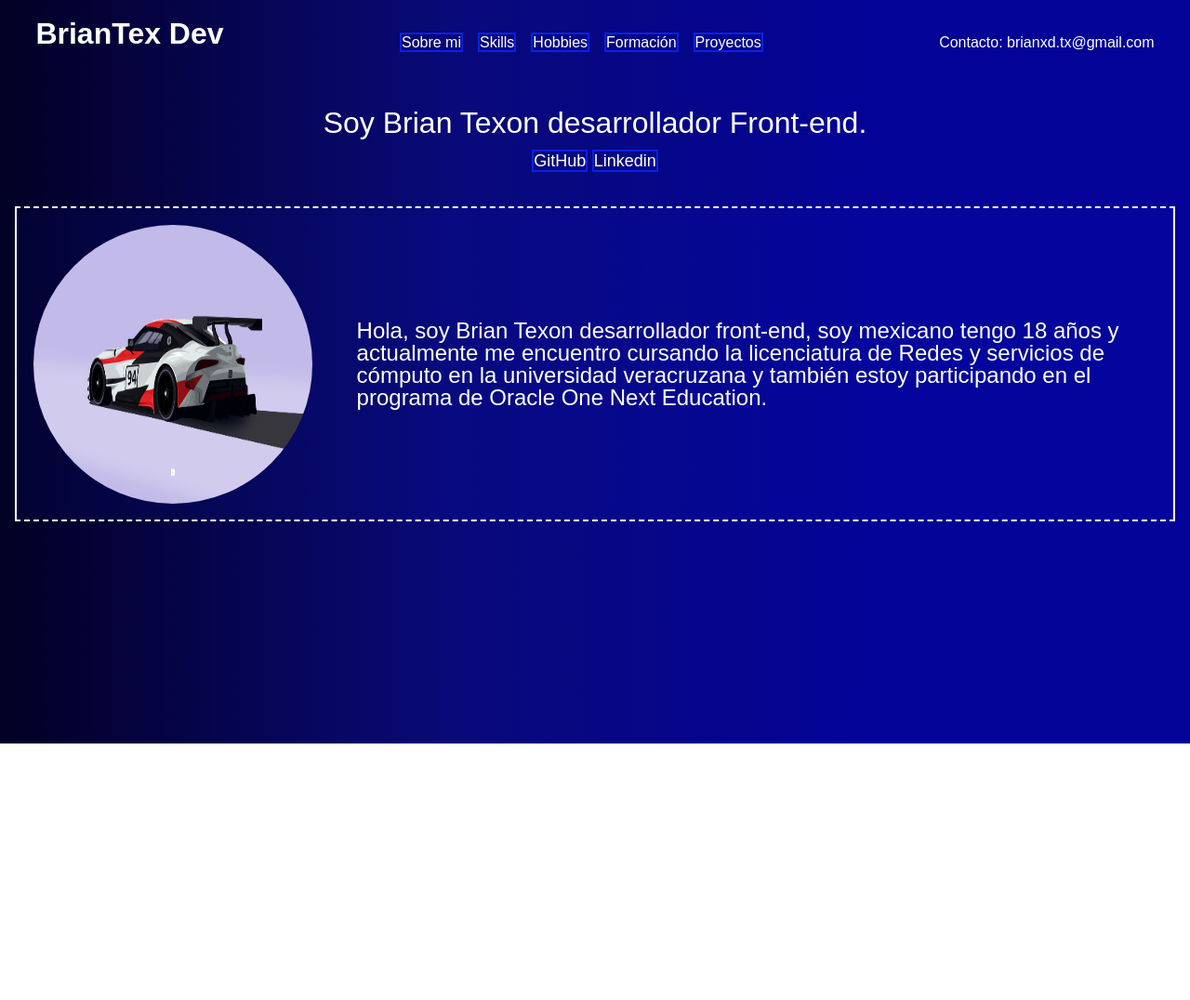
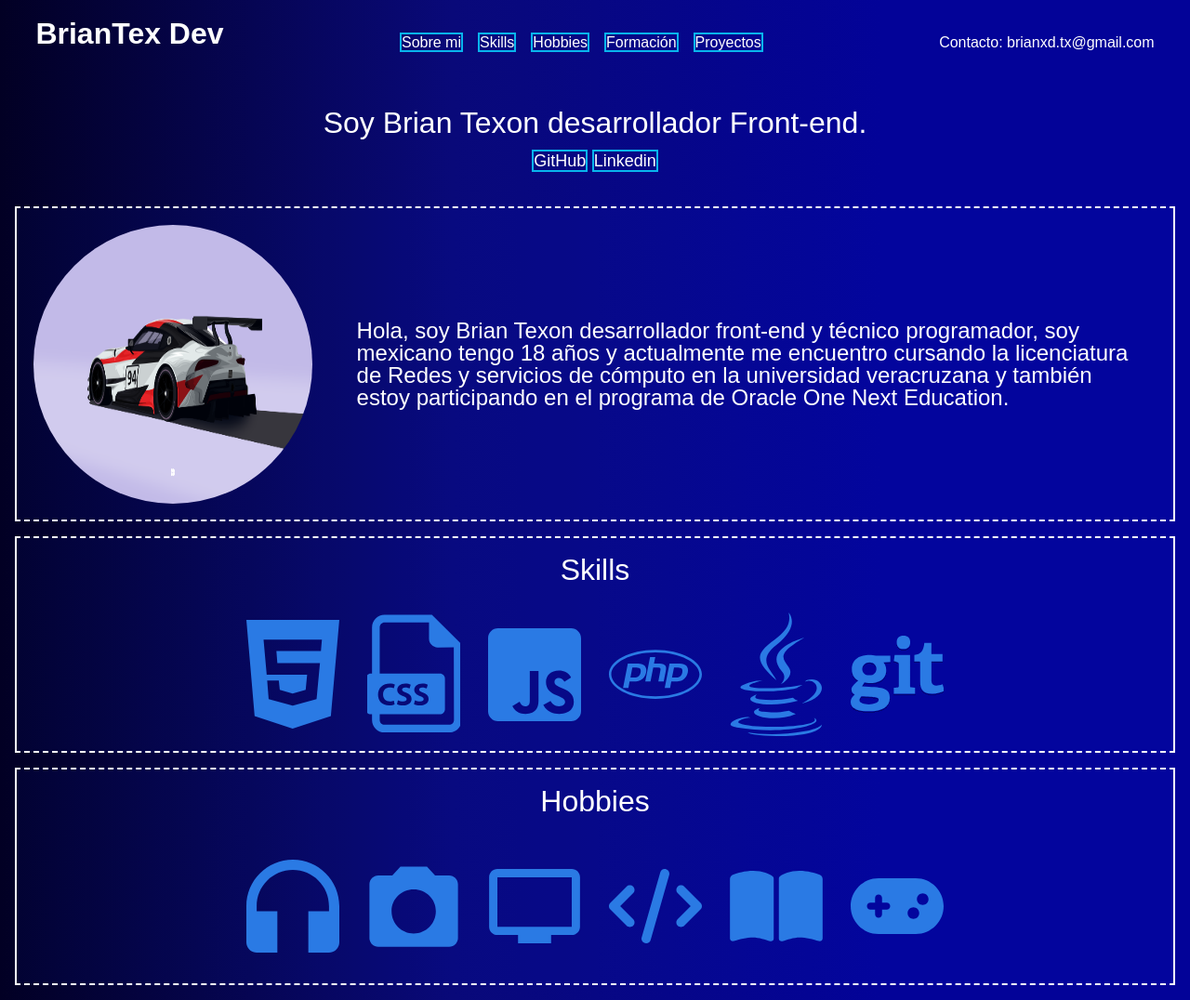
Before and after one commit to BrianTex/retoAlura2, a plain HTML site: page index.html in a window 1280 px wide. Shown: the whole page at 93% size. Before the commit the page ends 800 px from the top, so only its background shows below. Drawn offline with Linux system fonts and the light colour scheme; a web font is replaced by a local one.

Commit message:
agregando apartado de skills y hobbies

```diff
--- a/css/style.css
+++ b/css/style.css
@@ -29,7 +29,7 @@ body{
    margin: .5rem;
    color:#FFF;
    text-decoration: none;
-   border: 2px solid #0822e2;
+   border: 2px solid #08b5ed;
    transition: all .1s ease-in-out;
 }
 .headerPrincipalNav-link:hover{
@@ -61,7 +61,7 @@ body{
     font-size: large;
     text-decoration: none;
     color: #FFF;
-    border: 2px solid #0822e2;
+    border: 2px solid #08b5ed;
     transition: all .1s ease-in-out;
 }
 .acercaDeMi-link:hover{
@@ -90,3 +90,32 @@ body{
     font-size: x-large;
     font-family: 'Sono', sans-serif;
 }
+.skills-container{
+    background-color: #0821e211;
+    padding: 0.1rem;
+    display: flex;
+    flex-direction: column;
+    align-items: center;
+    justify-content: center;
+    border: 2px #FFF;
+    border-style: dashed solid;
+    margin: 1rem;
+}
+.skills-titulo{
+    margin: 1rem;
+    color: #FFF;
+    font-size: xx-large;
+    font-family: 'Sono', sans-serif;
+}
+.skills{
+    display: flex;
+    margin: 1rem;
+}
+.skill{
+    display: flex;
+    margin: 15px;
+    width: 100px;
+    height: 100px;
+    justify-content: center;
+    flex-direction: column;
+}
--- a/index.html
+++ b/index.html
@@ -1,5 +1,6 @@
 <!DOCTYPE html>
 <html lang="en">
+
 <head>
     <meta charset="UTF-8">
     <meta http-equiv="X-UA-Compatible" content="IE=edge">
@@ -7,18 +8,20 @@
     <link rel="preconnect" href="https://fonts.googleapis.com">
     <link rel="preconnect" href="https://fonts.gstatic.com" crossorigin>
     <link href="https://fonts.googleapis.com/css2?family=Sono&display=swap" rel="stylesheet">
+    <script src="https://kit.fontawesome.com/897b5b4e6e.js" crossorigin="anonymous"></script>
     <link rel="stylesheet" href="css/reset.css">
     <link rel="stylesheet" href="css/style.css">
     <title>BianTex Dev</title>
 </head>
+
 <body>
     <header class="headerPrincipal">
         <div class="container">
             <h1 class="headerPrincipalTitulo">BrianTex Dev</h1>
             <nav class="headerPrincipalNav">
                 <ul class="headerPrincipal-menu">
-                    <li><a class="headerPrincipalNav-link" href="">Sobre mi</a></li>
-                    <li><a class="headerPrincipalNav-link" href="">Skills</a></li>
+                    <li><a class="headerPrincipalNav-link" href="#acercaDeMi-principal">Sobre mi</a></li>
+                    <li><a class="headerPrincipalNav-link" href="#skills-principal">Skills</a></li>
                     <li><a class="headerPrincipalNav-link" href="">Hobbies</a></li>
                     <li><a class="headerPrincipalNav-link" href="">Formación</a></li>
                     <li><a class="headerPrincipalNav-link" href="">Proyectos</a></li>
@@ -45,11 +48,74 @@
         <div class="sobreMi-container">
             <img src="/img/1080405.png" alt="foto mia" class="sobreMi-img">
             <p class="sobreMi-descripcion">
-                Hola, soy Brian Texon desarrollador front-end, soy mexicano tengo 18 años y actualmente me encuentro cursando la licenciatura de Redes y servicios de cómputo en la universidad veracruzana y también estoy participando en el programa de Oracle One Next Education.
+                Hola, soy Brian Texon desarrollador front-end y técnico programador, soy mexicano tengo 18 años y
+                actualmente me encuentro cursando la licenciatura de Redes y servicios de cómputo en la universidad
+                veracruzana y también estoy participando en el programa de Oracle One Next Education.
             </p>
         </div>
     </section>
 
+    <section class="skills-principal">
+        <div class="skills-container">
+            <h1 class="skills-titulo">Skills</h1>
+            <div class="skills">
+                <div class="skill">
+                    <img src="img/html5.svg" alt="">
+                </div>
+
+                <div class="skill">
+                    <img src="img/css3.svg" alt="">
+                </div>
+
+                <div class="skill">
+                    <img src="img/js.svg" alt="">
+                </div>
+
+                <div class="skill">
+                    <img src="img/php.svg" alt="">
+                </div>
+
+                <div class="skill">
+                    <img src="img/java.svg" alt="">
+                </div>
+
+                <div class="skill">
+                    <img src="img/git.svg" alt="">
+                </div>
+            </div>
+        </div>
+    </section>
+
+    <section class="skills-principal">
+        <div class="skills-container">
+            <h1 class="skills-titulo">Hobbies</h1>
+            <div class="skills">
+                <div class="skill">
+                    <img src="img/musica.svg" alt="">
+                </div>
+
+                <div class="skill">
+                    <img src="img/foto.svg" alt="">
+                </div>
+
+                <div class="skill">
+                    <img src="img/tv.svg" alt="">
+                </div>
+
+                <div class="skill">
+                    <img src="img/code.svg" alt="">
+                </div>
+
+                <div class="skill">
+                    <img src="img/libro.svg" alt="">
+                </div>
+
+                <div class="skill">
+                    <img src="img/game.svg" alt="">
+                </div>
+            </div>
+        </div>
+    </section>
 
 </body>
 
```
Also changed, not shown: img/code.svg (added), img/css3.svg (added), img/foto.svg (added), img/game.svg (added), img/git.svg (added), img/html5.svg (added), img/java.svg (added), img/js.svg (added), img/libro.svg (added), img/musica.svg (added), img/php.svg (added), img/tv.svg (added).
